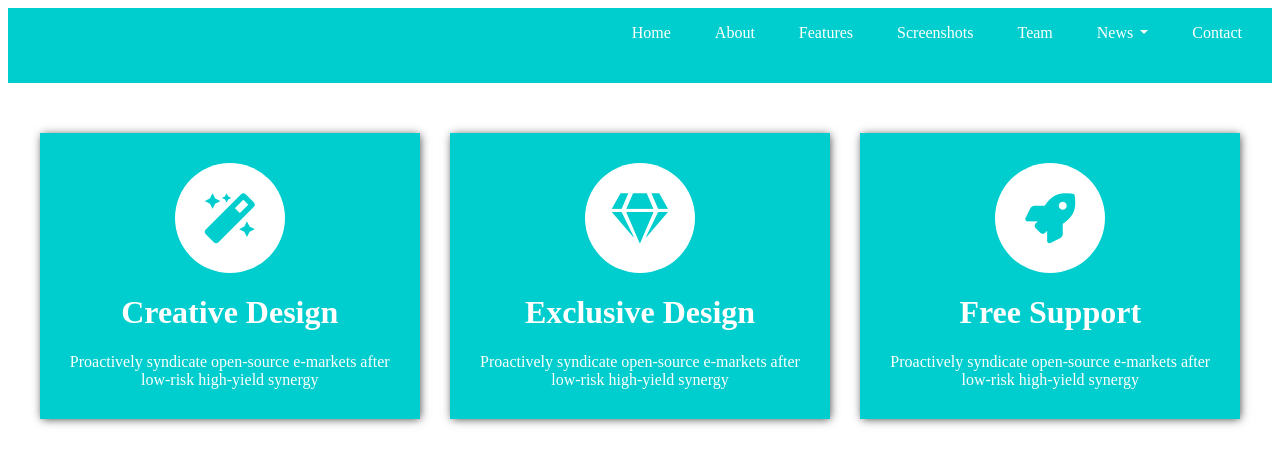
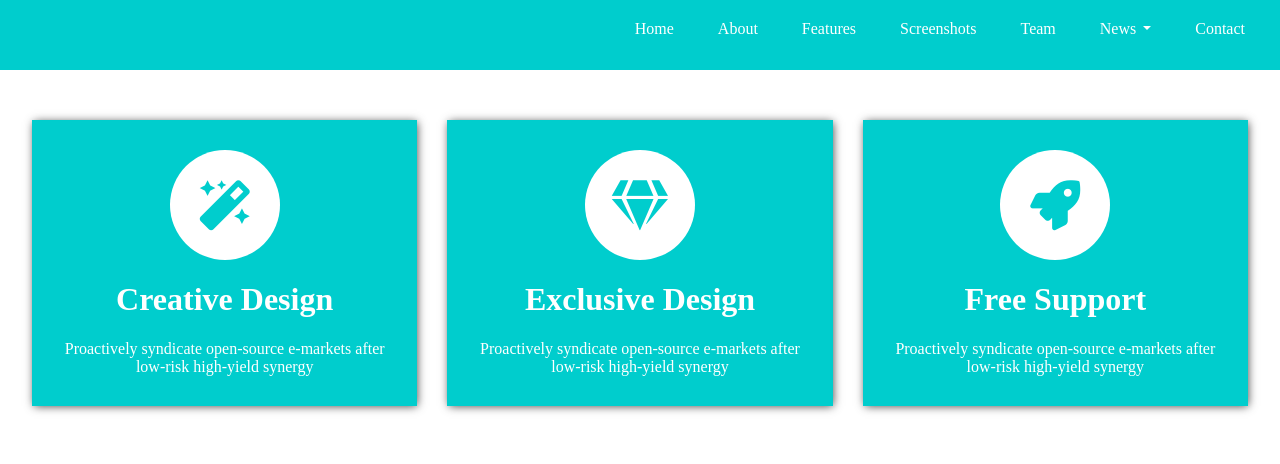
Before and after one commit to duydd25031999/front_end_practice, a website built with webpack: page session_3/Simple-Webpack-Template-master/src/templates/index.html in a window 1280 px wide. Built offline with nearby package versions, Linux system fonts and the light colour scheme.

Commit message:
update navigation

```diff
--- a/session_3/Simple-Webpack-Template-master/src/scss/base/_reset.scss
+++ b/session_3/Simple-Webpack-Template-master/src/scss/base/_reset.scss
@@ -1,10 +1,11 @@
 body {
-    // background-color: $light-blue;
+    margin: 0;
 }
 
 ul {
     list-style: none;
     padding-inline-start: 0;
+    margin: 0;
 }
 
 a {
--- a/session_3/Simple-Webpack-Template-master/src/scss/components/_dropdown.scss
+++ b/session_3/Simple-Webpack-Template-master/src/scss/components/_dropdown.scss
@@ -33,6 +33,5 @@
     .list {
         display: block;
     }
-
   }
 }
--- a/session_3/Simple-Webpack-Template-master/src/scss/components/_nav_list.scss
+++ b/session_3/Simple-Webpack-Template-master/src/scss/components/_nav_list.scss
@@ -1,15 +1,18 @@
 .nav-list {
-    margin-right: 10px;
-    .item {
-        padding-bottom: 25px;
+  margin-right: 10px;
+  &>.item {
+    padding-top: 15px;
+    padding-bottom: 25px;
+    border-bottom: 2px solid transparent;
 
-        .link {
-            color: $white;
-            padding-left: 20px;
-            padding-right: 20px;
-        }
+    &>.link {
+      color: $white;
+      padding-left: 20px;
+      padding-right: 20px;
     }
-    .item:hover {
+
+    &:hover {
         border-color: #ffffff;
     }
+  }
 }
--- a/session_3/Simple-Webpack-Template-master/src/scss/layout/_header.scss
+++ b/session_3/Simple-Webpack-Template-master/src/scss/layout/_header.scss
@@ -1,3 +1,4 @@
 .main-header {
     background-color: $light-blue;
+    padding: 5px;
 }
```
Lines whose indentation alone changed are shown as unchanged.
